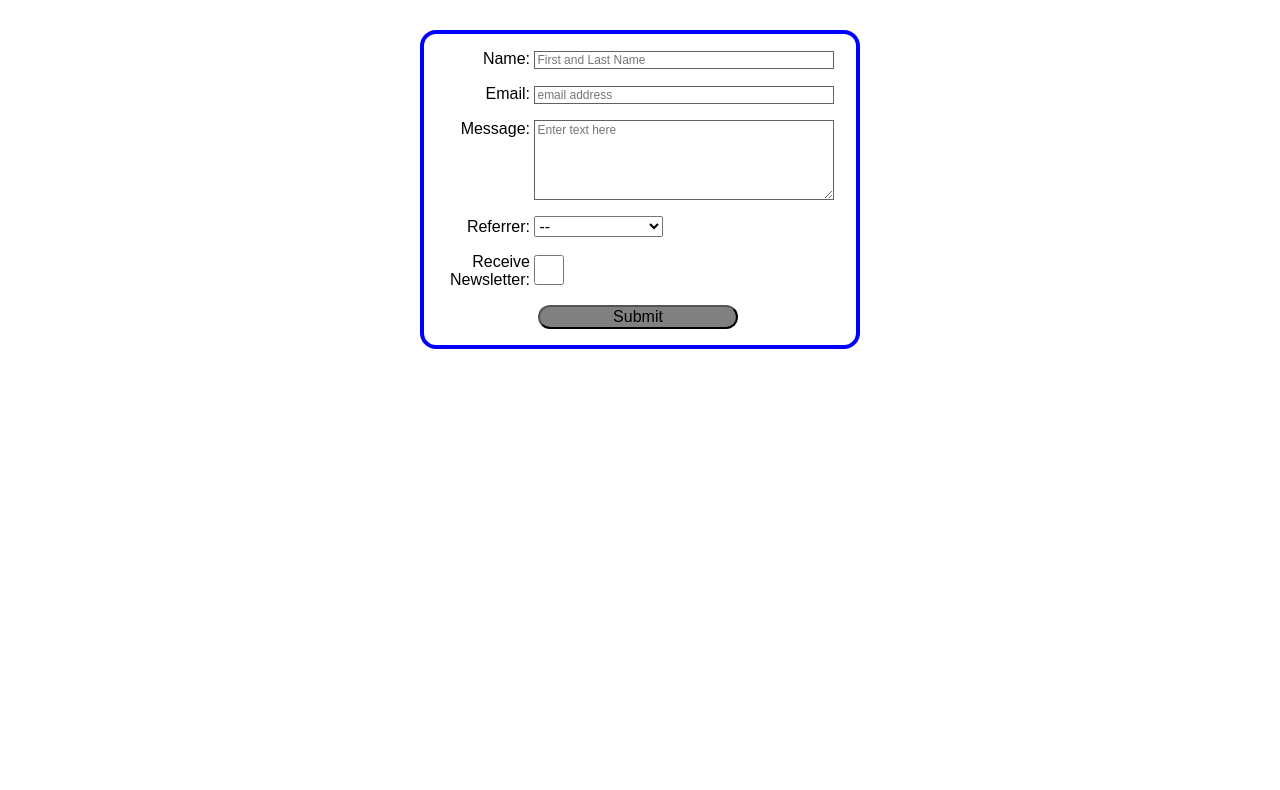
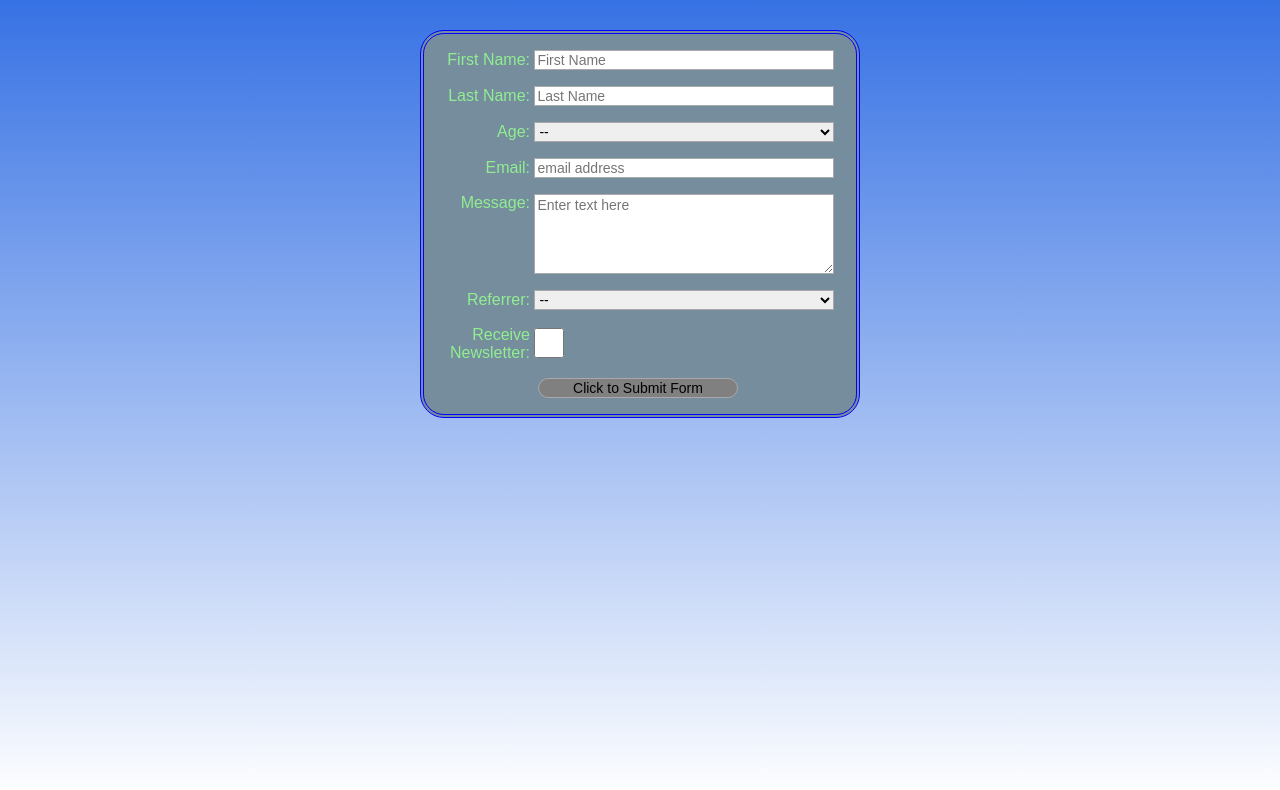
Before and after one commit to mldenne/w1h2, a plain HTML site: page index.html in a window 1280 px wide. Drawn offline with Linux system fonts and the light colour scheme.

Commit message:
Second Commit

```diff
--- a/css/forms.css
+++ b/css/forms.css
@@ -1,3 +1,7 @@
+html {
+  background: linear-gradient(to bottom, #3772e4, white);
+}
+
 form {
   /* to center the form on the page*/
   margin: 30 auto;
@@ -5,12 +9,15 @@ form {
   /* to see the outline of the form*/
   padding: 16px;
   border: 4px solid blue;
-  border-radius: 16px;
+  border-radius: 24px;
+  border-style: double;
+  background-color: rgb(118, 141, 158);
   transition-timing-function: ease-in;
   transition-duration: 1.5s;
   /* fonts */
   font-size: 16;
-  font: Tahoma;
+  font: verdana;
+  color: lightgreen;
 }
 
 form div + div {
@@ -21,25 +28,26 @@ form div + div {
 label {
   /* to make sure all labels have the same size and are properly aligned*/
   display: inline-block;
+  text-align: right;
   width: 90px;
-  text-align: right;
 }
 
-input, textarea {
+input, textarea, select, button {
   /* to make sure that all text fields have the same font settings*/
-  font: 12px sans-serif;
+  font: 14px sans-serif;
 
   /* to give the same size to all text fields*/
   width: 300px;
   box-sizing: border-box;
 
   /* to harmonize the look and feel of text field border*/
-  border: 1px solid #635f5f;
+  border: 1px solid darkgray;
 }
 
 input:focus, textarea:focus {
   /* to give a little hightlight on active elements */
-  border-color: blue;
+  border-style: dotted;
+  background-color: lightgreen;
 }
 
 textarea {
@@ -53,55 +61,96 @@ textarea {
   resize: vertical;
 }
 
-.referrer {
-  width: 5000px;
-}
-
 input[type=checkbox]{
   width: 30px;
   height: 30px;
 }
-/* hide the checkbox in the stylesheet */
+/* added for future use
+could not get to work...
+hide the checkbox in the stylesheet
 
-/*
-input[type=checkbox] + label {
-  display: inline-block;
-  margin-left: -32px;
-  line-height: 24px;
+input[type=checkbox]:not(old),
+input[type=radio   ]:not(old){
+  width     : 2em;
+  margin    : 0;
+  padding   : 0;
+  font-size : 1em;
+  opacity   : 0;
+}
+to position the label
+input[type=checkbox]:not(old) + label,
+input[type=radio   ]:not(old) + label{
+  display      : inline-block;
+  margin-left  : -2em;
+  line-height  : 1.5em;
 }
 
-input[type=checkbox] + label > span {
-  display: inline-block;
-  width: 14px;
-  height: 14px;
-  margin: 4px 8px 4px 4px;
-  border: 1px solid rgb(192,192,192);
-  border-radius: 4px;
-  background: rgb(224,224,224);
-  background-image: linear-gradient(rgb(240,240,240),rgb(224,224,224));
-  vertical-align: bottom;
+style the first span to create the unchecked graphics
+
+input[type=checkbox]:not(old) + label > span,
+input[type=radio   ]:not(old) + label > span{
+  display          : inline-block;
+  width            : 0.875em;
+  height           : 0.875em;
+  margin           : 0.25em 0.5em 0.25em 0.25em;
+  border           : 0.0625em solid rgb(192,192,192);
+  border-radius    : 0.25em;
+  background       : rgb(224,224,224);
+  background-image :    -moz-linear-gradient(rgb(240,240,240),rgb(224,224,224));
+  background-image :     -ms-linear-gradient(rgb(240,240,240),rgb(224,224,224));
+  background-image :      -o-linear-gradient(rgb(240,240,240),rgb(224,224,224));
+  background-image : -webkit-linear-gradient(rgb(240,240,240),rgb(224,224,224));
+  background-image :         linear-gradient(rgb(240,240,240),rgb(224,224,224));
+  vertical-align   : bottom;
 }
 
-input[type=checkbox]:not(old):checked + label > span {
-  background-image: linear-gradient(rgb(224,224,224),rgb(240,240,240));
+reverse the background gradient
+
+input[type=checkbox]:not(old):checked + label > span,
+input[type=radio   ]:not(old):checked + label > span{
+  background-image :    -moz-linear-gradient(rgb(224,224,224),rgb(240,240,240));
+  background-image :     -ms-linear-gradient(rgb(224,224,224),rgb(240,240,240));
+  background-image :      -o-linear-gradient(rgb(224,224,224),rgb(240,240,240));
+  background-image : -webkit-linear-gradient(rgb(224,224,224),rgb(240,240,240));
+  background-image :         linear-gradient(rgb(224,224,224),rgb(240,240,240));
 }
 
-input[type=checkbox]:not(old):checked + label > span:before {
-  content: '✓';
-  display: block;
-  width: 16px;
-  color: rgb(153,204,102);
-  font-size: 14px;
-  line-height: 16px;
-  text-align: center;
-  text-shadow: 0 0 1.1424px rgb(115,153,77);
-  font-weight: bold;
+display a tick inside selected checkboxes
+
+input[type=checkbox]:not(old):checked + label > span:before{
+  content     : '✓';
+  display     : block;
+  width       : 1em;
+  color       : rgb(153,204,102);
+  font-size   : 0.875em;
+  line-height : 1em;
+  text-align  : center;
+  text-shadow : 0 0 0.0714em rgb(115,153,77);
+  font-weight : bold;
+}
+to display a bullet inside a radio box
+
+input[type=radio]:not(old):checked + label > span > span{
+  display          : block;
+  width            : 0.5em;
+  height           : 0.5em;
+  margin           : 0.125em;
+  border           : 0.0625em solid rgb(115,153,77);
+  border-radius    : 0.125em;
+  background       : rgb(153,204,102);
+  background-image :    -moz-linear-gradient(rgb(179,217,140),rgb(153,204,102));
+  background-image :     -ms-linear-gradient(rgb(179,217,140),rgb(153,204,102));
+  background-image :      -o-linear-gradient(rgb(179,217,140),rgb(153,204,102));
+  background-image : -webkit-linear-gradient(rgb(179,217,140),rgb(153,204,102));
+  background-image :         linear-gradient(rgb(179,217,140),rgb(153,204,102));
 }
 */
+
 .button {
   /* to position the button to the same position as the text fields */
   padding-left: 90px;
 }
+
 
 div button {
   /* represents the same space as the space between labels and their text fields */
--- a/index.html
+++ b/index.html
@@ -4,9 +4,26 @@
   <link rel="stylesheet" type="text/css" href="css/forms.css"/>
 
     <div>
-        <label for="name">Name:</label>
-        <input type="text" id="name" name="name" placeholder="First and Last Name" />
+        <label for="firstname">First Name:</label>
+        <input type="text" id="name" name="name" placeholder="First Name" />
     </div>
+    <div>
+        <label for="lastame">Last Name:</label>
+        <input type="text" id="name" name="name" placeholder="Last Name" />
+    </div>
+    <div>
+        <label for="age">Age:</label>
+        <select id="age" name="age">
+          <option value="">--</option>
+          <option value="under18">Under 18</option>
+          <option value="19to24">19 to 24</option>
+          <option value="25to34">25 to 34</option>
+          <option value="35to44">35 to 44</option>
+          <option value="45to54">45 to 54</option>
+          <option value="55to64">55 to 64</option>
+          <option value="65andover">65 and over</option>
+        </select>
+      </div>
     <div>
         <label for="mail">Email:</label>
         <input type="email" id="mail" name="email" placeholder="email address" />
@@ -32,6 +49,6 @@
     </div>
 
     <div class="button">
-        <button type="submit">Submit</button>
+        <button type="submit">Click to Submit Form</button>
     </div>
 </form>
```
